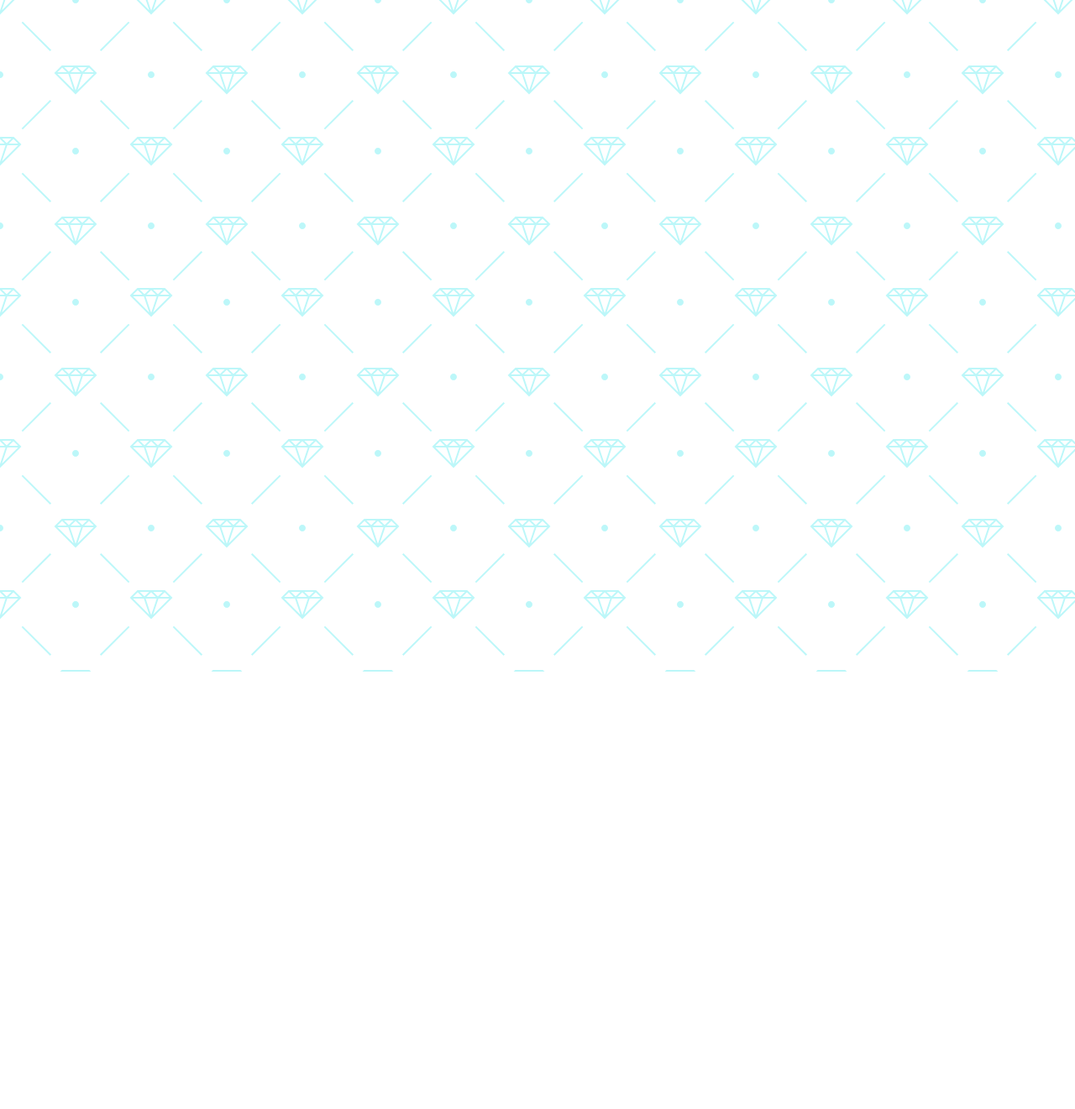
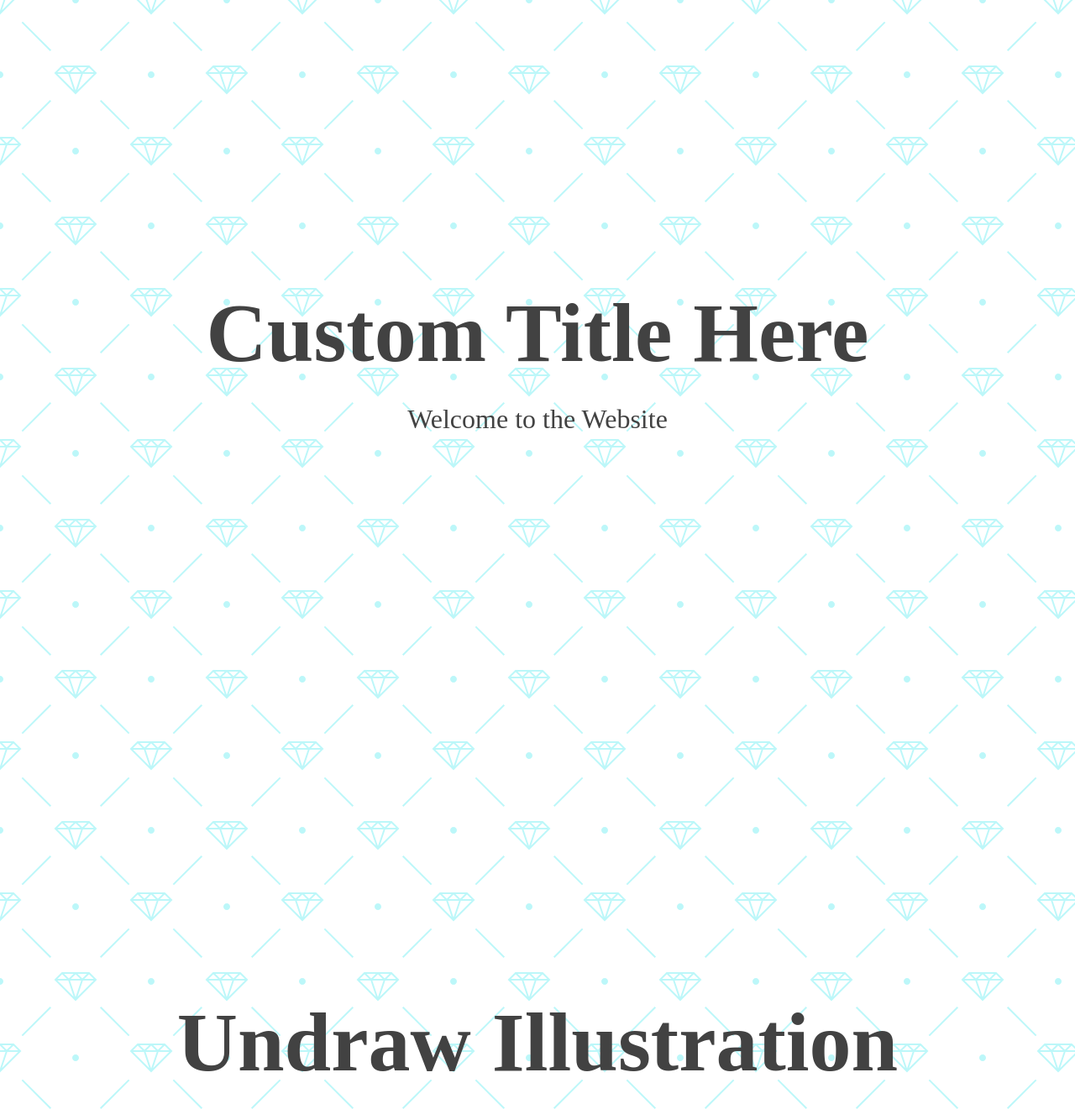
Before and after one commit to cartman1978/light-dark, a plain HTML site: page index.html in a window 1280 px wide. Shown: the top 1321 px of the page at 84% size. Before the commit the page ends 800 px from the top, so only its background shows below. Drawn offline with Linux system fonts and the light colour scheme.

Commit message:
added home section, about section and project section in index.html

```diff
--- a/index.html
+++ b/index.html
@@ -10,6 +10,24 @@
 </head>
 <body>
 
+    <!-- Home Section -->
+    <section id="home">
+        <div class="title-group">
+            <h1>Custom Title Here</h1>
+            <h2>Welcome to the Website</h2>
+        </div>
+    </section>
+
+    <!-- About Section -->
+    <section id="about">
+        <h1>Undraw Illustration</h1>
+    </section>
+
+    <!-- Project Section -->
+    <section id="projects">
+        <h1>Buttons</h1>
+    </section>
+
     <!-- Script -->
     <script src="script.js"></script>
 </body>
```
